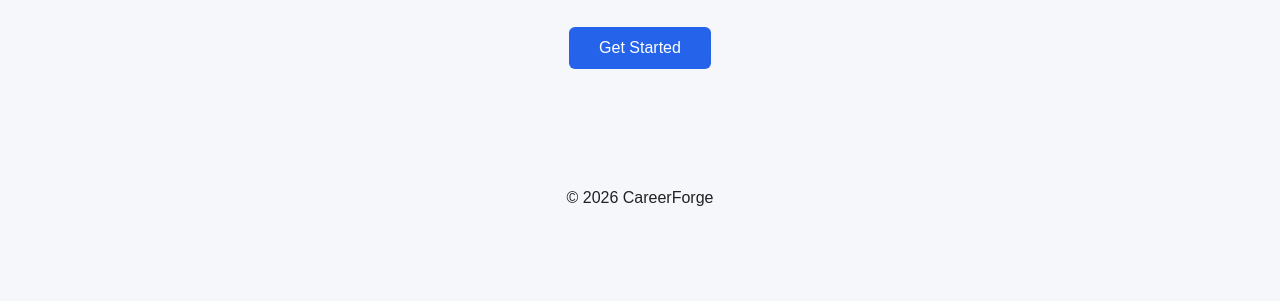
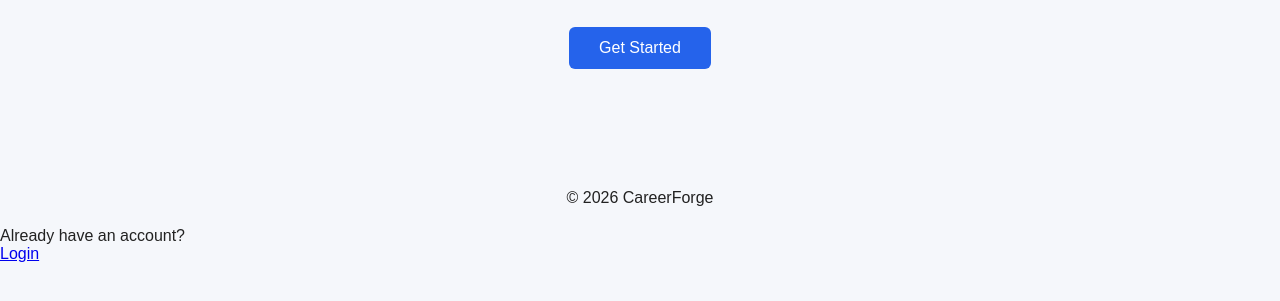
Before and after one commit to ankitadey099/CareerForge, a plain HTML site: page index.html in a window 1280 px wide. Shown: the part 319-620 px from the top of the page. Drawn offline with Linux system fonts and the light colour scheme; files that its build step writes are made by us from their sources.

Commit message:
Add login prompt and change script source

```diff
--- a/index.html
+++ b/index.html
@@ -29,7 +29,13 @@
     <footer>
         <p>© 2026 CareerForge</p>
     </footer>
-    <script src="script.js"></script>
+    <p>Already have an account?</p>
+<a href="login.html">Login</a>
+
+<script src="register.js"></script>
 
 </body>
 </html>
+
+</body>
+</html>
```
